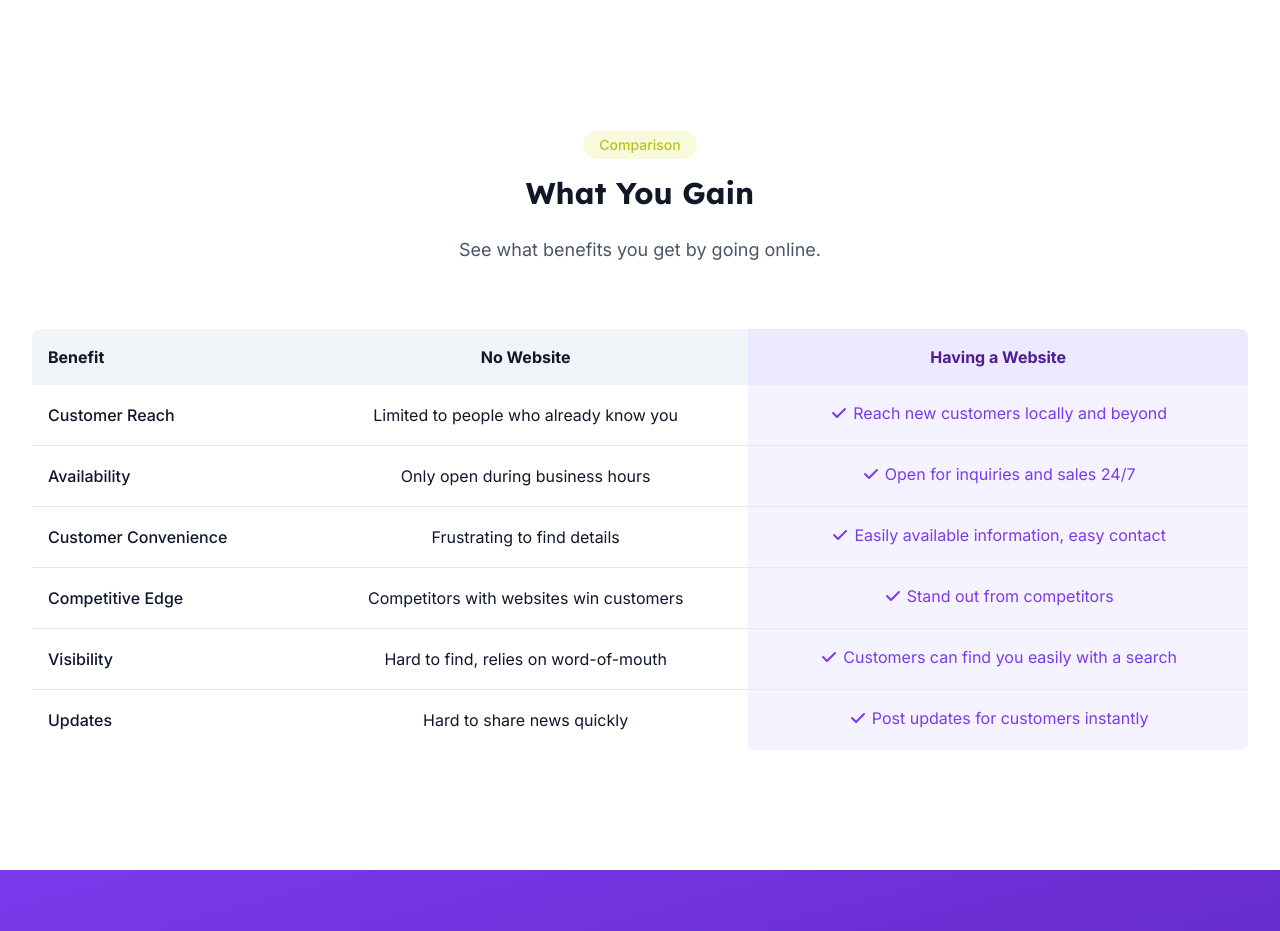
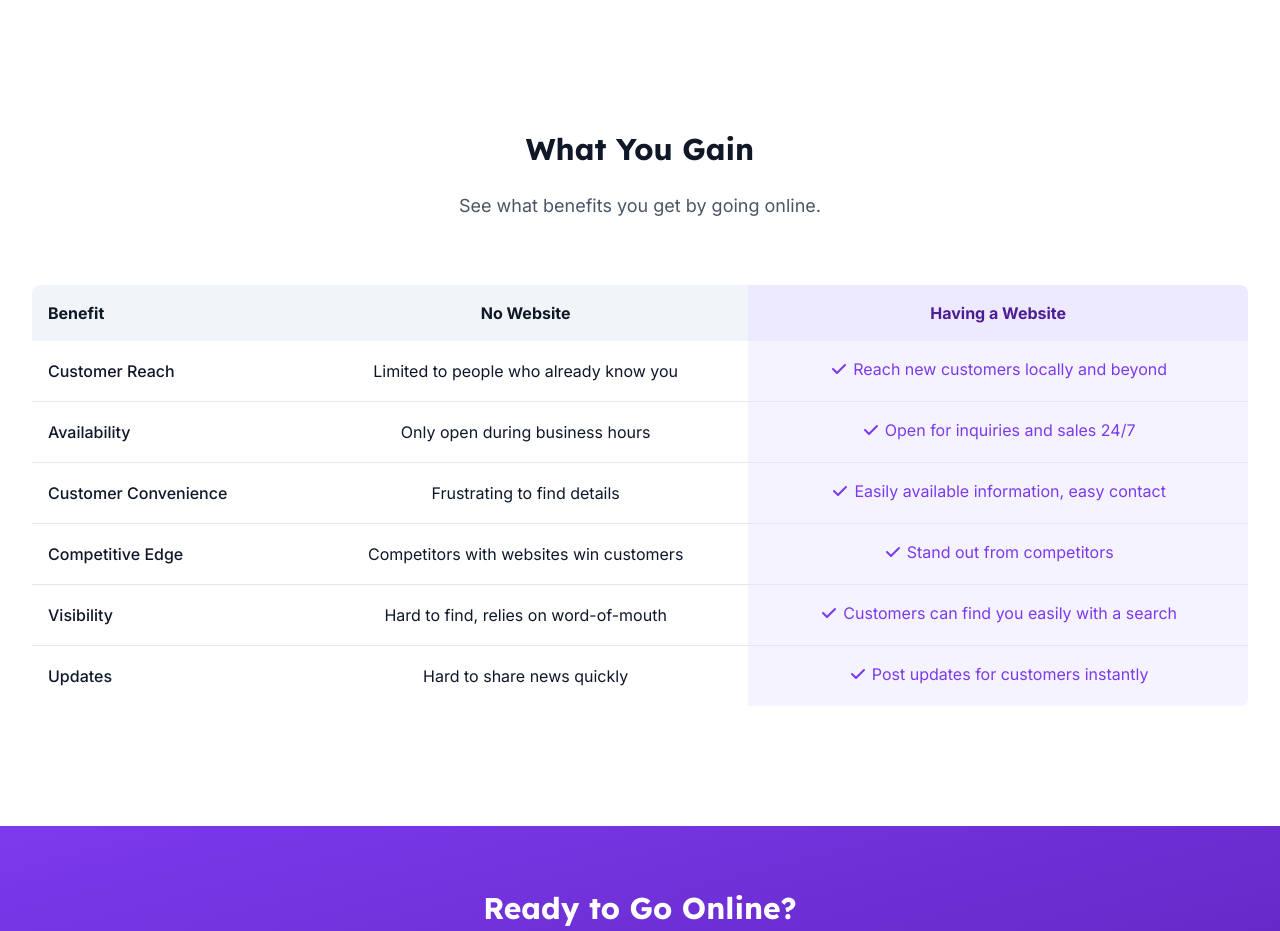
Before and after one commit to happySquidd/landing, an Astro site: page / in a window 1280 px wide. Shown: the part 4380-5311 px from the top of the page. Built offline with nearby package versions, Linux system fonts and the light colour scheme; Astro itself is replaced by a stand-in of ours.

Commit message:
removed banner from compareTable

```diff
--- a/src/components/TableCompare.astro
+++ b/src/components/TableCompare.astro
@@ -6,9 +6,7 @@
 <section class="section py-12 md:py-16">
     <div class="container-custom">
         <div class="text-center max-w-3xl mx-auto mb-8 md:mb-16 px-4">
-            <span class="inline-block px-4 py-1 rounded-full bg-accent-100 dark:bg-accent-900 text-accent-600 dark:text-accent-400 font-medium text-sm mb-4">
-            Comparison
-            </span>
+
             <h2 class="text-2xl md:text-3xl mb-4 md:mb-6 text-gray-900 dark:text-white">What You Gain</h2>
             <p class="text-gray-600 dark:text-gray-300">
             See what benefits you get by going online.
```
